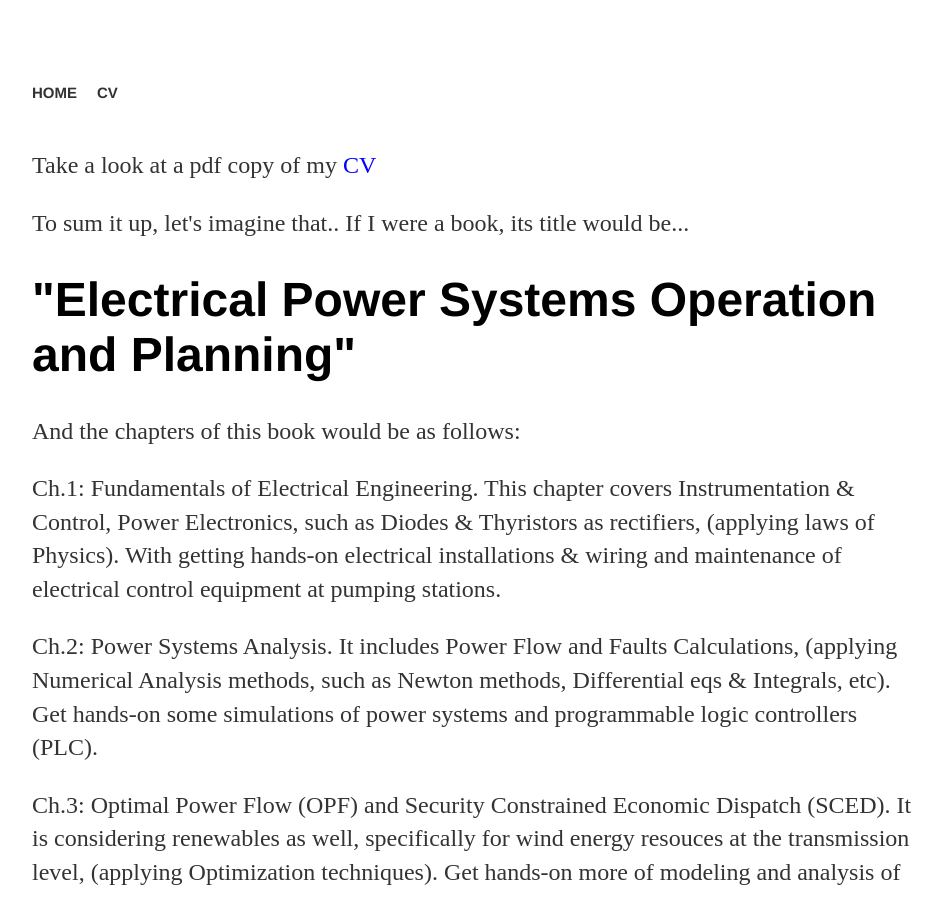
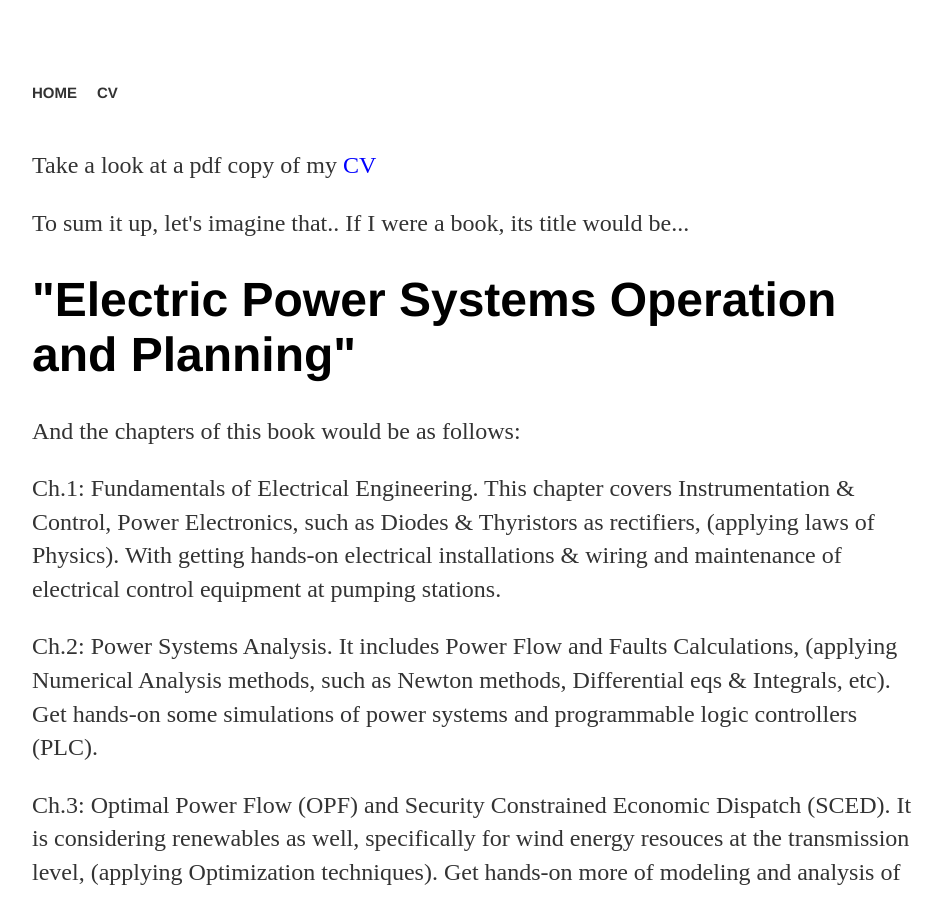
Before and after one commit to MohamedAbuella/MohamedAbuella.github.io, a Jekyll site: the page built from cv/index.html, in a window 1280 px wide and 900 px high. Shown: the whole window, without its empty margins (160-1100 px from the left). Built offline with Jekyll 4.4.1, drawn with Linux system fonts in a browser that asks for light colours; nearby versions of some CDN libraries; a script that is not in the unit is left out; comment, search, counter and statistics services are not loaded.

Commit message:
Update index.html

```diff
--- a/cv/index.html
+++ b/cv/index.html
@@ -7,7 +7,7 @@
 
 <p>Take a look at a pdf copy of my <a href="https://github.com/MohamedAbuella/Mohamed-Abuella-Resume/blob/master/Mohamed%20Abuella_Resume.pdf" target="_blank" style="color:blue">CV</a>
 
-<p> To sum it up, let's imagine that.. If I were a book, its title would be...  </p> <h1>"Electrical Power Systems Operation and Planning"</h1>
+<p> To sum it up, let's imagine that.. If I were a book, its title would be...  </p> <h1>"Electric Power Systems Operation and Planning"</h1>
 <p> And the chapters of this book would be as follows:</p>
 <p>Ch.1: Fundamentals of Electrical Engineering. This chapter covers Instrumentation & Control, Power Electronics, such as Diodes & Thyristors as rectifiers, (applying laws of Physics). With getting hands-on electrical installations & wiring and maintenance of electrical control equipment at pumping stations.</p>
 <p>Ch.2: Power Systems Analysis. It includes Power Flow and Faults Calculations, (applying Numerical Analysis methods, such as Newton methods, Differential eqs & Integrals, etc). Get hands-on some simulations of power systems and programmable logic controllers (PLC).</p>
```
